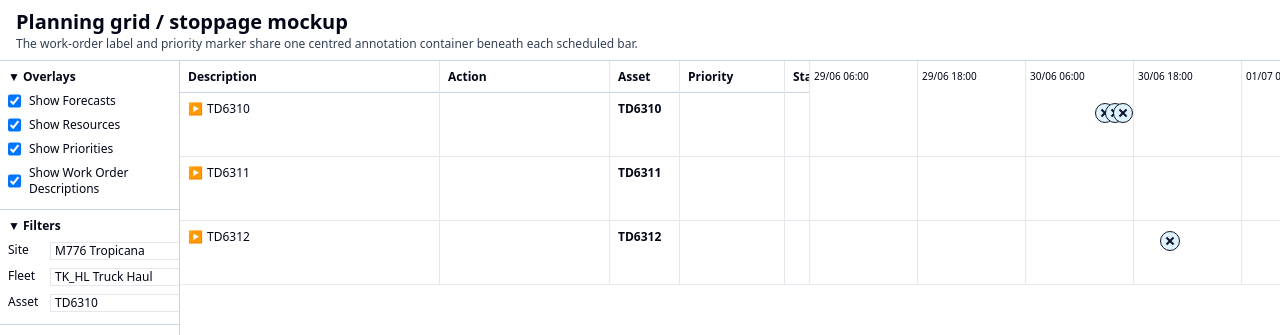
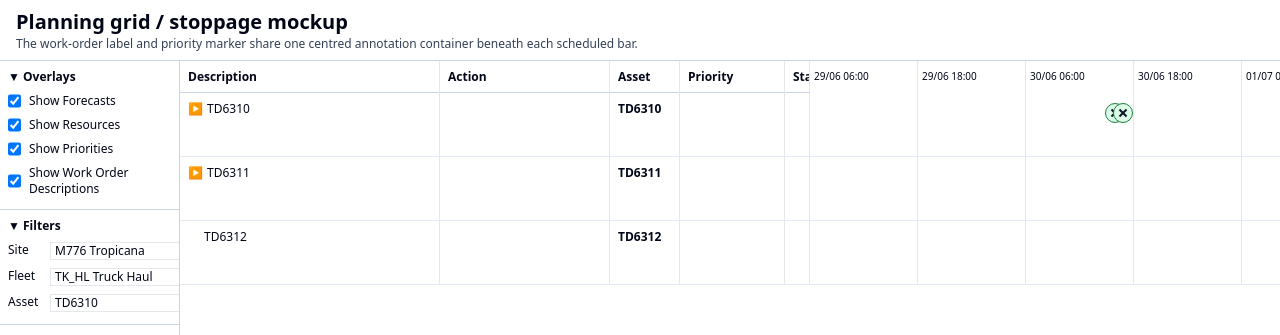
Before and after one commit to zamacmahon/planning-workbench, a React (Vite) app: page / in a window 1280 px wide. Shown: the top 335 px of the page. Built offline with nearby package versions, Linux system fonts and the light colour scheme.

Commit message:
clean up forecasts / stoppage reasons and visually

```diff
--- a/src/App.tsx
+++ b/src/App.tsx
@@ -206,6 +206,7 @@ function deriveRows(items, stoppages, expanded, orders) {
         assetItems
           .filter(
             (item) =>
+              item.isStoppageReason &&
               item.forecastMs != null &&
               item.forecastMs >= START &&
               item.forecastMs <= END
@@ -745,18 +746,43 @@ function BarAnnotation({ row, durationMs, overlays }) {
   );
 }
 
-function GanttRow({ row, overlays, startDrag, moveToForecast }) {
-  const height = row.type === 'unallocatedHeader' ? 'h-8' : 'h-16';
+function GanttRow({
+  row,
+  overlays,
+  startDrag,
+  moveToForecast,
+}) {
+  const height =
+    row.type === 'unallocatedHeader' ? 'h-8' : 'h-16';
 
   const durationMs =
-    row.durationMinutes == null ? null : row.durationMinutes * MINUTE;
+    row.durationMinutes == null
+      ? null
+      : row.durationMinutes * MINUTE;
 
       const markers =
-    row.type === 'asset' || row.type === 'stoppage'
-      ? row.forecastMarkers ?? []
+      row.type === 'asset'
+        ? (row.forecastMarkers ?? []).map((forecastMs) => ({
+            forecastMs,
+            isStoppageReason: true,
+          }))
+      : row.type === 'stoppage'
+        ? (row.forecastMarkers ?? []).map((marker) => ({
+            forecastMs:
+              typeof marker === 'number'
+                ? marker
+                : marker.forecastMs,
+            isStoppageReason: true,
+          }))
         : row.forecastMs == null
           ? []
-        : [row.forecastMs];
+          : [
+              {
+                forecastMs: row.forecastMs,
+                isStoppageReason:
+                  row.isStoppageReason,
+              },
+            ];
 
   return (
     <div
@@ -765,7 +791,9 @@ function GanttRow({ row, overlays, startDrag, moveToForecast }) {
     >
       <TimelineGrid />
 
-      {overlays.resources && row.resourceDemand && row.startMs != null && (
+      {overlays.resources &&
+        row.resourceDemand &&
+        row.startMs != null && (
           <div
             className="absolute top-3 z-20 text-[10px] text-red-700"
             style={{
@@ -778,22 +806,29 @@ function GanttRow({ row, overlays, startDrag, moveToForecast }) {
 
       {row.startMs != null && durationMs != null && (
         <div
-          className={`absolute top-2 z-20 flex h-6 cursor-ew-resize select-none items-center justify-center rounded text-[10px] font-semibold ${row.barClass ?? ''
+          className={`absolute top-2 z-20 flex h-6 cursor-ew-resize select-none items-center justify-center rounded text-[10px] font-semibold ${
+            row.barClass ?? ''
           }`}
           style={{
             left: leftAt(row.startMs),
             width: widthFor(durationMs),
             touchAction: 'none',
           }}
-          onPointerDown={(event) => startDrag(event, row)}
+          onPointerDown={(event) =>
+            startDrag(event, row)
+          }
         >
           {formatDuration(row.durationMinutes)}
         </div>
       )}
 
       {overlays.forecasts &&
-        markers.map((forecastMs, index) => {
-          const showVarianceLine = row.type !== 'asset' && row.startMs != null;
+        markers.map((marker, index) => {
+          const forecastMs = marker.forecastMs;
+
+          const showVarianceLine =
+            row.type !== 'asset' &&
+            row.startMs != null;
 
           const lineStart = showVarianceLine
             ? Math.min(row.startMs, forecastMs)
@@ -803,16 +838,31 @@ function GanttRow({ row, overlays, startDrag, moveToForecast }) {
             ? Math.abs(row.startMs - forecastMs)
             : 0;
 
+          const forecastType =
+            marker.isStoppageReason
+              ? 'Stoppage reason forecast'
+              : 'Work forecast';
+
           const tooltip =
             row.type === 'asset'
-              ? `Forecasted ${formatFullDateTime(forecastMs)}`
-              : `Forecasted ${formatFullDateTime(
+              ? `${forecastType}: ${formatFullDateTime(
+                  forecastMs
+                )}`
+              : `${forecastType}: ${formatFullDateTime(
                   forecastMs
                 )}\nClick to move start date to align to forecast.`;
 
-          return (
-            <React.Fragment key={`${forecastMs}-${index}`}>
-              {lineStart != null && lineWidth > 0 && (
+          const forecastClass =
+            marker.isStoppageReason
+              ? 'border-green-700 bg-green-100'
+              : 'border-slate-500 bg-slate-100';
+
+          return (
+            <React.Fragment
+              key={`${forecastMs}-${marker.isStoppageReason}-${index}`}
+            >
+              {lineStart != null &&
+                lineWidth > 0 && (
                   <div
                     className="absolute top-5 z-10 border-t border-dotted border-green-700"
                     style={{
@@ -823,14 +873,17 @@ function GanttRow({ row, overlays, startDrag, moveToForecast }) {
                 )}
 
               <button
-                className="absolute top-5 z-40 h-5 w-5 -translate-x-1/2 -translate-y-1/2 rounded-full border border-slate-900 bg-sky-100"
+                className={`absolute top-5 z-40 h-5 w-5 -translate-x-1/2 -translate-y-1/2 rounded-full border ${forecastClass}`}
                 style={{
                   left: leftAt(forecastMs),
                 }}
                 title={tooltip}
                 onClick={() => {
                   if (row.type !== 'asset') {
-                    moveToForecast(row, forecastMs);
+                    moveToForecast(
+                      row,
+                      forecastMs
+                    );
                   }
                 }}
               >
@@ -840,7 +893,11 @@ function GanttRow({ row, overlays, startDrag, moveToForecast }) {
           );
         })}
 
-      <BarAnnotation row={row} durationMs={durationMs} overlays={overlays} />
+      <BarAnnotation
+        row={row}
+        durationMs={durationMs}
+        overlays={overlays}
+      />
     </div>
   );
 }
--- a/src/data/workItems.ts
+++ b/src/data/workItems.ts
@@ -22,7 +22,7 @@ export const workItems: RawWorkItem[] = [
     priority: 2,
     startMs: Date.parse('2026-06-30T05:00:00+08:00'),
     durationMinutes: 120,
-    forecastMs: Date.parse('2026-06-30T12:30:00+08:00'),
+    forecastMs: null,
     isStoppageReason: false,
     workOrderId: '4123456',
     operationId: '0020',
@@ -36,7 +36,7 @@ export const workItems: RawWorkItem[] = [
     priority: 2,
     startMs: Date.parse('2026-06-30T07:00:00+08:00'),
     durationMinutes: 90,
-    forecastMs: Date.parse('2026-06-30T12:30:00+08:00'),
+    forecastMs: null,
     isStoppageReason: false,
     workOrderId: '4123456',
     operationId: '0030',
@@ -92,7 +92,7 @@ export const workItems: RawWorkItem[] = [
     priority: 1,
     startMs: Date.parse('2026-06-30T06:00:00+08:00'),
     durationMinutes: 270,
-    forecastMs: Date.parse('2026-06-30T11:30:00+08:00'),
+    forecastMs: null,
     isStoppageReason: false,
     workOrderId: '4776628',
     operationId: '0010',
@@ -106,7 +106,7 @@ export const workItems: RawWorkItem[] = [
     priority: 2,
     startMs: Date.parse('2026-07-02T08:30:00+08:00'),
     durationMinutes: 60,
-    forecastMs: Date.parse('2026-07-02T11:30:00+08:00'),
+    forecastMs: null,
     isStoppageReason: false,
     workOrderId: '4776629',
     operationId: '0010',
@@ -120,7 +120,7 @@ export const workItems: RawWorkItem[] = [
     priority: 3,
     startMs: Date.parse('2026-07-02T11:30:00+08:00'),
     durationMinutes: 60,
-    forecastMs: Date.parse('2026-07-02T11:30:00+08:00'),
+    forecastMs: null,
     isStoppageReason: false,
     workOrderId: null,
     operationId: '0010',
@@ -133,8 +133,8 @@ export const workItems: RawWorkItem[] = [
     priority: 1,
     startMs: Date.parse('2026-07-01T09:00:00+08:00'),
     durationMinutes: 60,
-    forecastMs: Date.parse('2026-07-01T09:00:00+08:00'),
-    isStoppageReason: true,
+    forecastMs: null,
+    isStoppageReason: false,
     workOrderId: null,
     operationId: '0010',
     resourceDemand: '',
@@ -174,7 +174,7 @@ export const workItems: RawWorkItem[] = [
     priority: 3,
     startMs: Date.parse('2026-07-02T14:00:00+08:00'),
     durationMinutes: 180,
-    forecastMs: Date.parse('2026-07-02T14:00:00+08:00'),
+    forecastMs: null,
     isStoppageReason: false,
     workOrderId: '5267014',
     operationId: '0010',
@@ -188,8 +188,8 @@ export const workItems: RawWorkItem[] = [
     priority: 1,
     startMs: Date.parse('2026-06-30T18:00:00+08:00'),
     durationMinutes: 240,
-    forecastMs: Date.parse('2026-06-30T18:00:00+08:00'),
-    isStoppageReason: true,
+    forecastMs: null,
+    isStoppageReason: false,
     workOrderId: '5388100',
     operationId: '0010',
     resourceDemand: '2x TYR',
```
Lines whose indentation alone changed are shown as unchanged.
